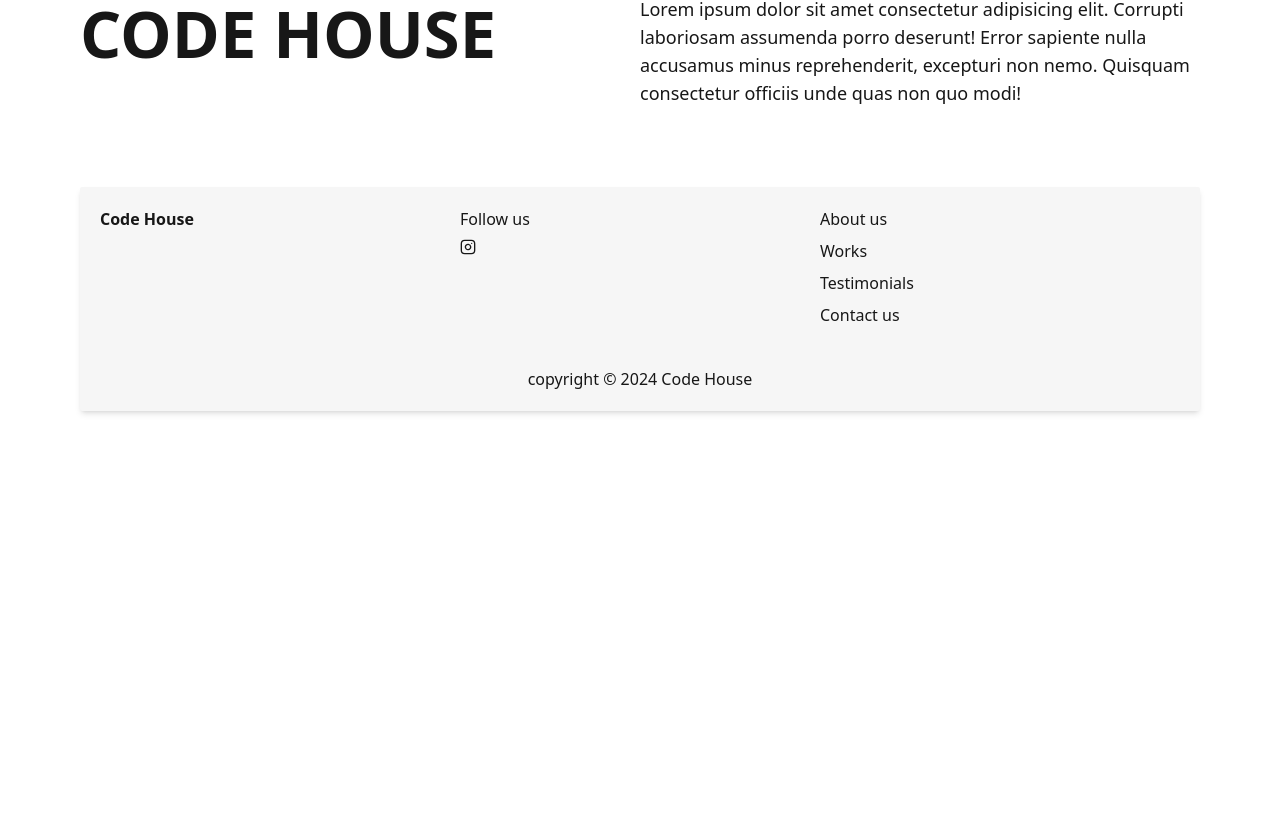
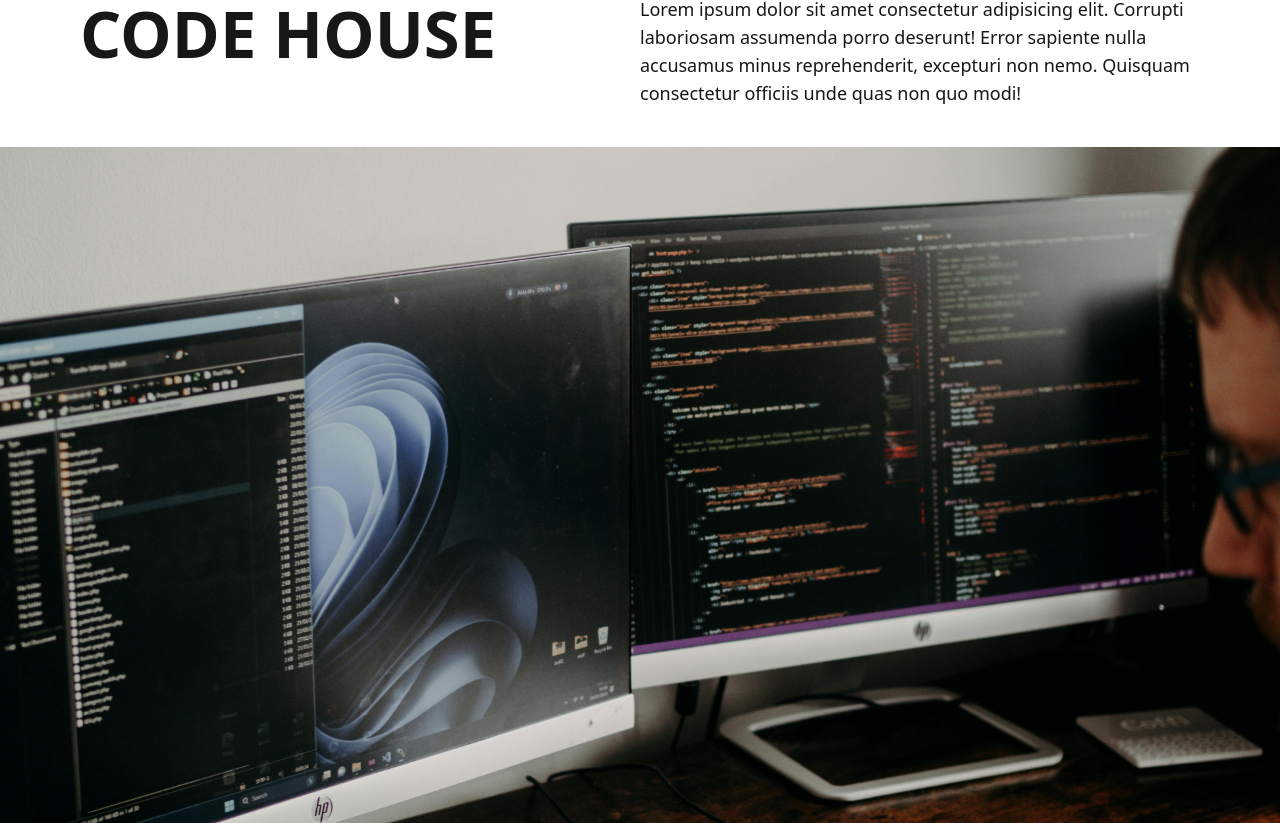
Before and after one commit to joheee/frontend-code-house, a Next.js app: page / in a window 1280 px wide. Shown: the part 977-1800 px from the top of the page. Before the commit the page ends 1428 px from the top, so only its background shows below. Built offline with nearby package versions, Linux system fonts and the light colour scheme.

Commit message:
about page

```diff
--- a/src/app/about/AboutComponent.tsx
+++ b/src/app/about/AboutComponent.tsx
@@ -1,5 +1,8 @@
+"use client";
 import PaddingComponent from "../padding/PaddingComponent";
 import AboutDesktop from "./AboutDesktop";
+import AboutImageDesktop from "./AboutImageDesktop";
+import AboutImageMobile from "./AboutImageMobile";
 import AboutMobile from "./AboutMobile";
 
 export default function AboutComponent() {
@@ -9,6 +12,8 @@ export default function AboutComponent() {
         <AboutDesktop className="hidden tablet:grid" />
         <AboutMobile className="block tablet:hidden" />
       </PaddingComponent>
+      <AboutImageDesktop className="hidden tablet:grid" />
+      <AboutImageMobile className="block tablet:hidden" />
     </div>
   );
 }
--- /dev/null
+++ b/src/app/about/AboutImageDesktop.tsx
@@ -0,0 +1,23 @@
+import Image from "next/image";
+import { AboutInterface } from "./interface";
+
+export default function AboutImageDesktop(about: AboutInterface) {
+  return (
+    <div
+      className={`relative w-full h-[800px] overflow-hidden ${about.className}`}
+    >
+      <Image
+        className="absolute top-[-100px]"
+        src="/about_content.jpg"
+        alt="about for Code House"
+        fill
+        sizes="100vw"
+        style={{
+          objectFit: "cover",
+        }}
+        priority
+        quality={100}
+      />
+    </div>
+  );
+}
--- /dev/null
+++ b/src/app/about/AboutImageMobile.tsx
@@ -0,0 +1,23 @@
+import Image from "next/image";
+import { AboutInterface } from "./interface";
+
+export default function AboutImageMobile(about: AboutInterface) {
+  return (
+    <div
+      className={`relative w-full h-clamp-about-image overflow-hidden ${about.className}`}
+    >
+      <Image
+        className="absolute top-[-100px]"
+        src="/about_content.jpg"
+        alt="about for Code House"
+        fill
+        sizes="100vw"
+        style={{
+          objectFit: "cover",
+        }}
+        priority
+        quality={100}
+      />
+    </div>
+  );
+}
--- a/tailwind.config.ts
+++ b/tailwind.config.ts
@@ -16,6 +16,9 @@ const config: Config = {
       fontSize: {
         "clamp-xl": "clamp(30px, 9vw, 65px)",
       },
+      height: {
+        "clamp-about-image": "clamp(500px, 10vw, 800px)",
+      },
       colors: {
         background: "var(--background)",
         foreground: "var(--foreground)",
```
Also changed, not shown: public/about_content.jpg (added).
